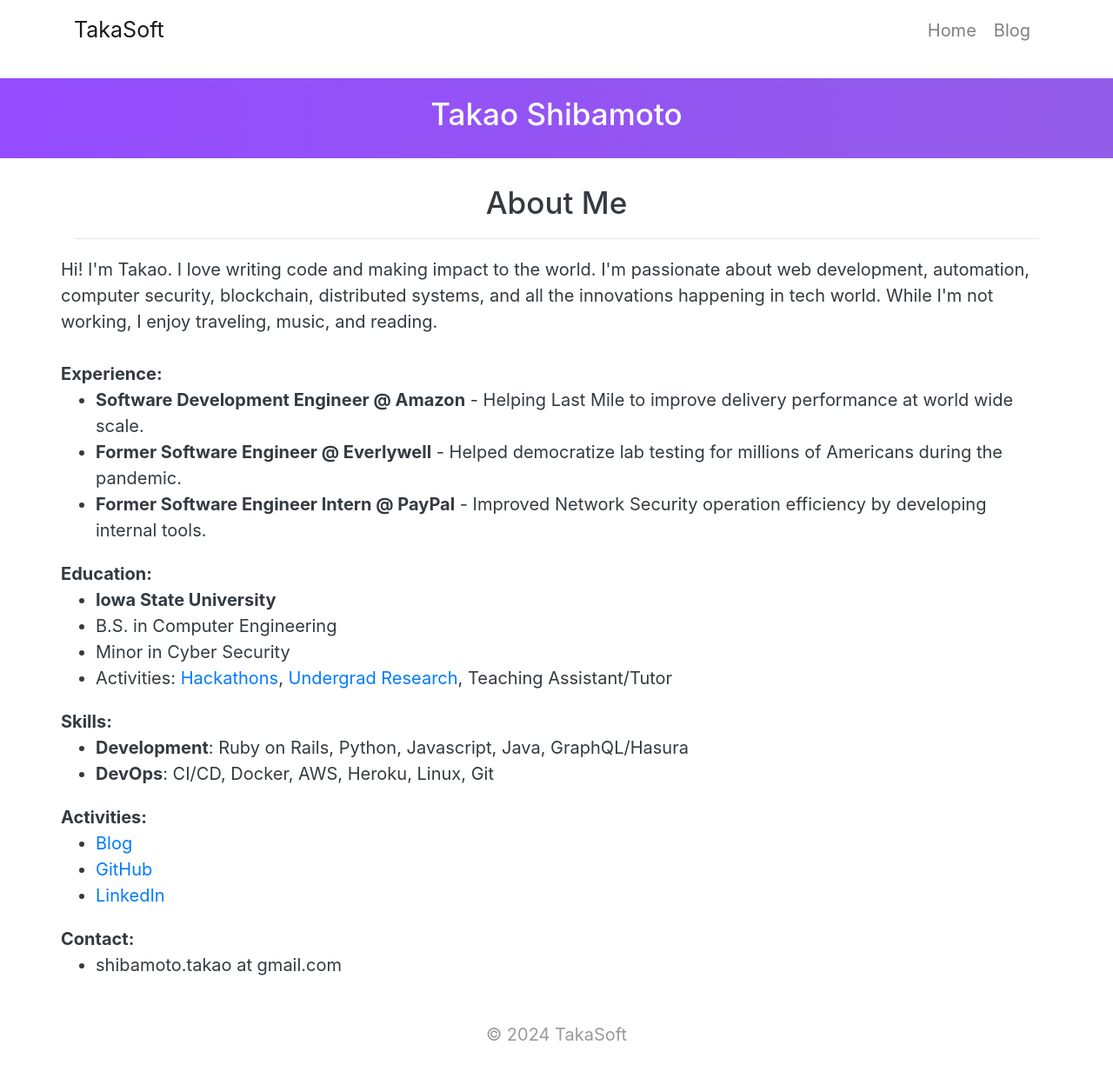
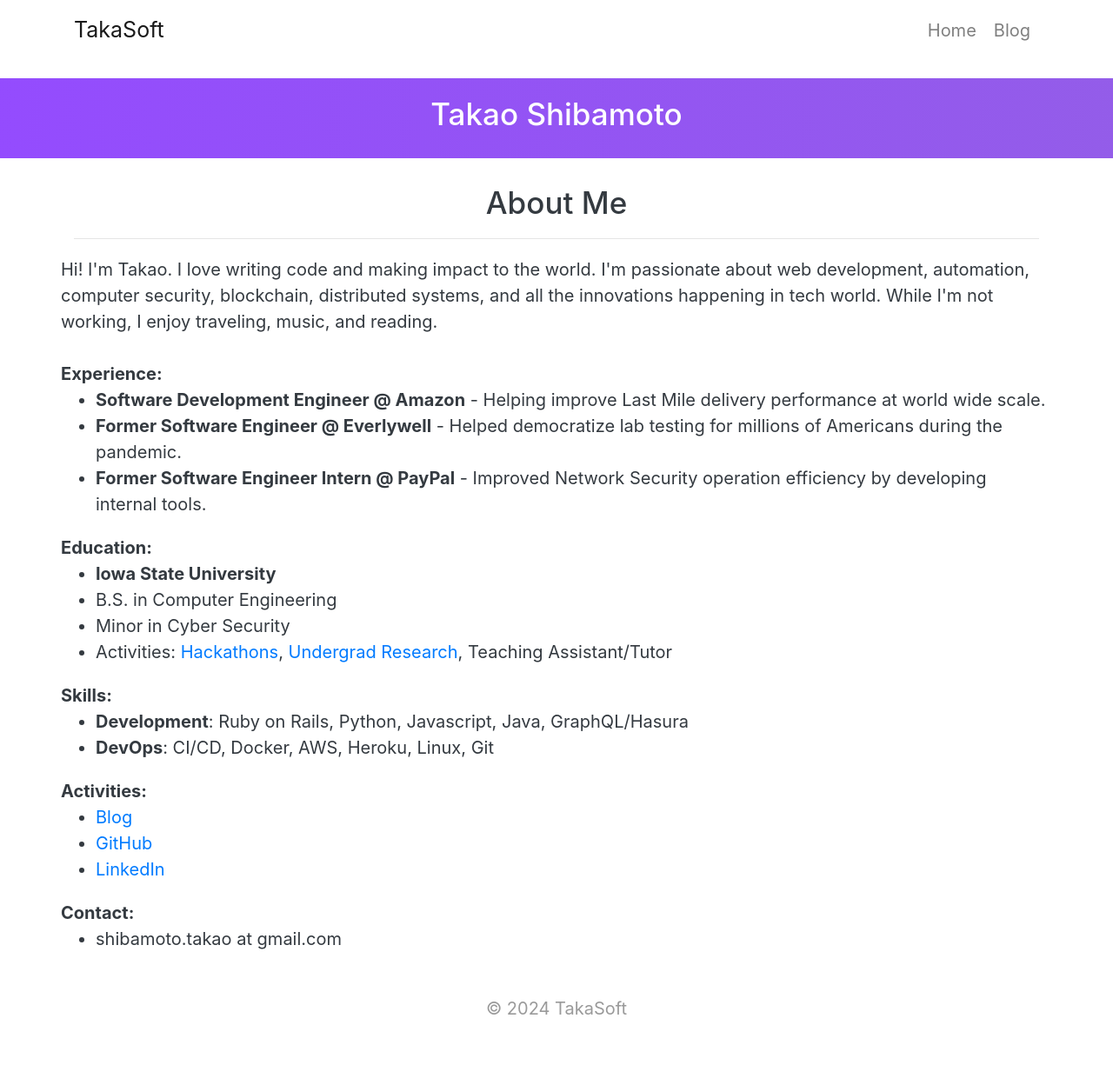
Before and after one commit to takasoft/takasoft.github.io, a Jekyll site: the page built from index.html, in a window 1280 px wide. Shown: the whole page at 87% size. Built offline with Jekyll 4.4.1, drawn with Linux system fonts in a browser that asks for light colours; after the commit the page ends 1195 px from its top, so only the background shows below that.

Commit message:
Update index.html

```diff
--- a/index.html
+++ b/index.html
@@ -22,7 +22,7 @@ title: Home
     </div>
     <div class="row">
       <ul>
-        <li><b>Software Development Engineer @ Amazon</b> - Helping Last Mile to improve delivery performance at world wide scale. </li>
+        <li><b>Software Development Engineer @ Amazon</b> - Helping improve Last Mile delivery performance at world wide scale. </li>
         <li><b>Former Software Engineer @ Everlywell</b> - Helped democratize lab testing for millions of Americans during the pandemic. </li>
         <li><b>Former Software Engineer Intern @ PayPal</b> - Improved Network Security operation efficiency by developing internal tools. </li>
       </ul>
```
